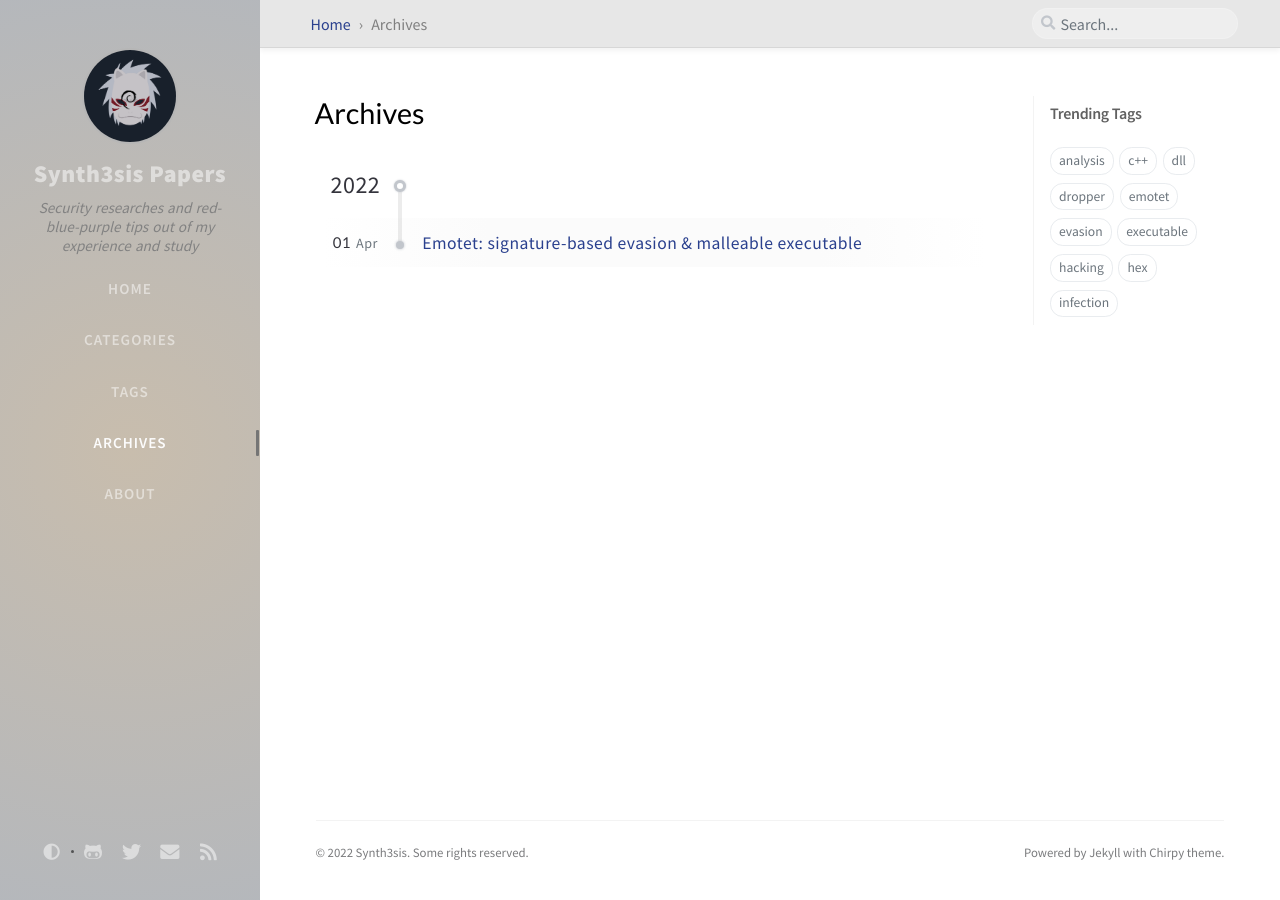
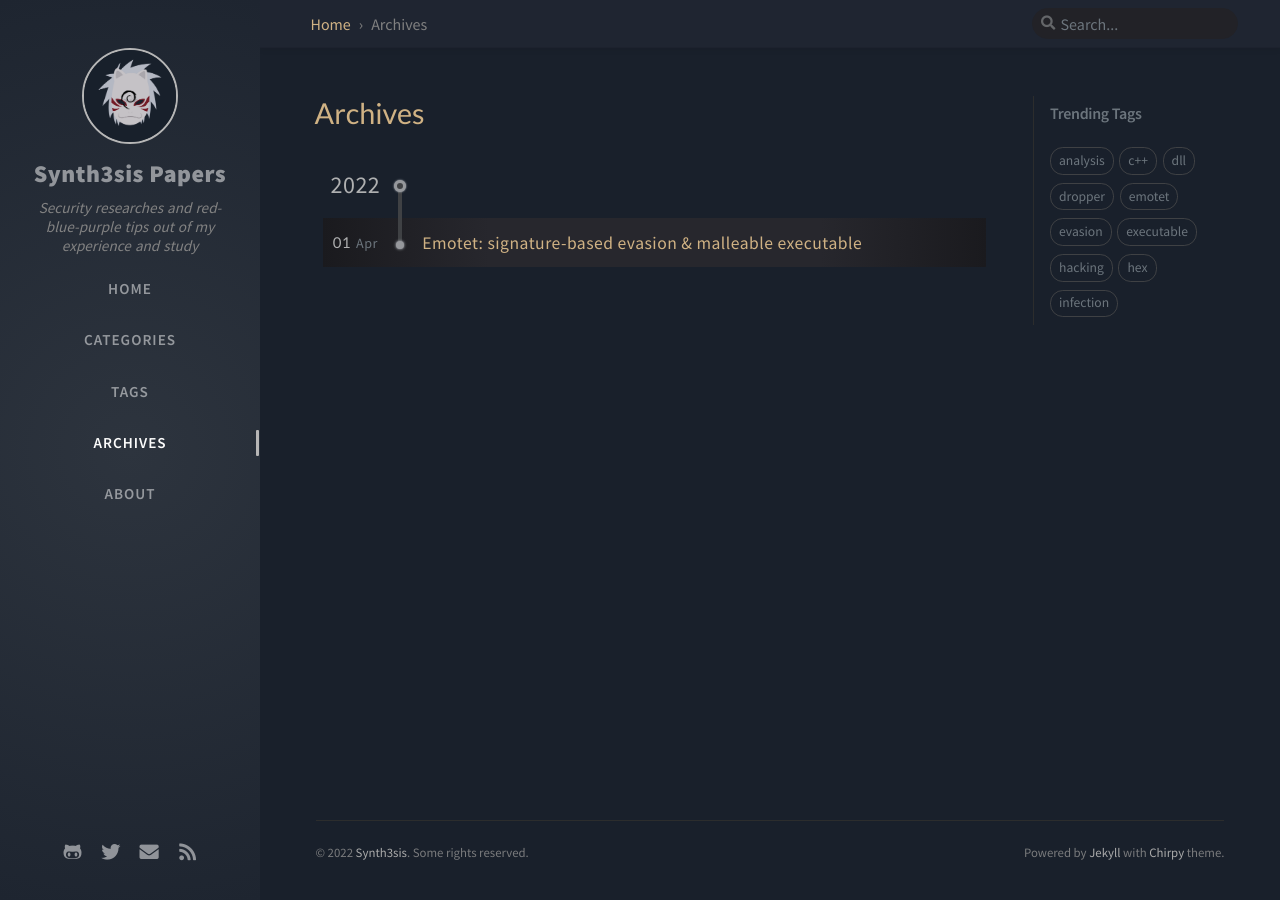
Before and after one commit to synth3sis/synth3sis.github.io, a Jekyll site: the page built from _tabs/archives.md, in a window 1280 px wide. Built offline with Jekyll 4.4.1, drawn with Linux system fonts in a browser that asks for light colours; nearby versions of some CDN libraries; comment, search, counter and statistics services are not loaded.

Commit message:
Commit - 2022-04-11 - ++OnlyDark please

```diff
--- a/_config.yml
+++ b/_config.yml
@@ -56,7 +56,7 @@ google_analytics:
 #     light  - Use the light color scheme
 #     dark   - Use the dark color scheme
 #
-theme_mode:
+theme_mode: dark
 
 # The CDN endpoint for images.
 # Notice that once it is assigned, the CDN url
```
